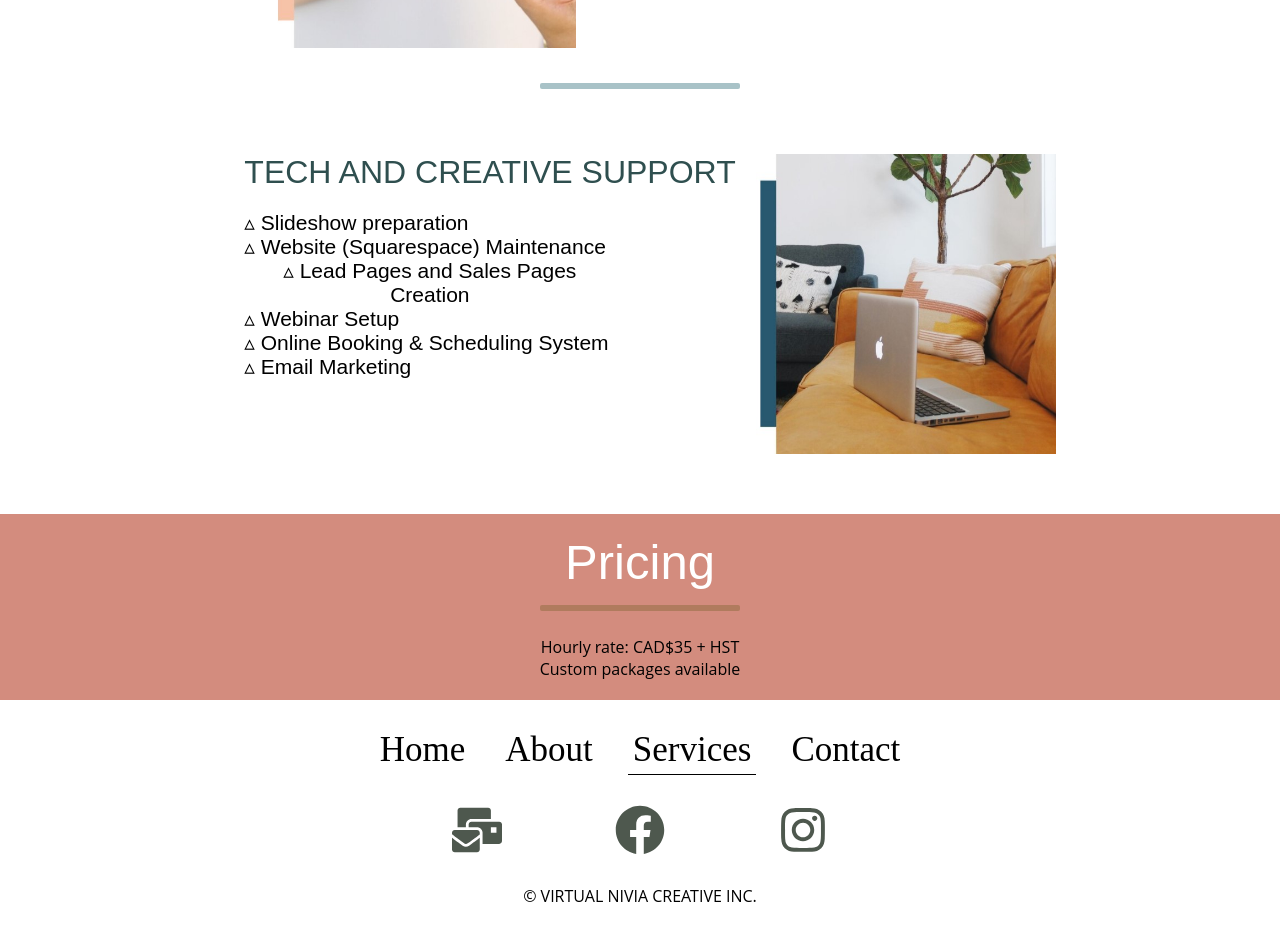
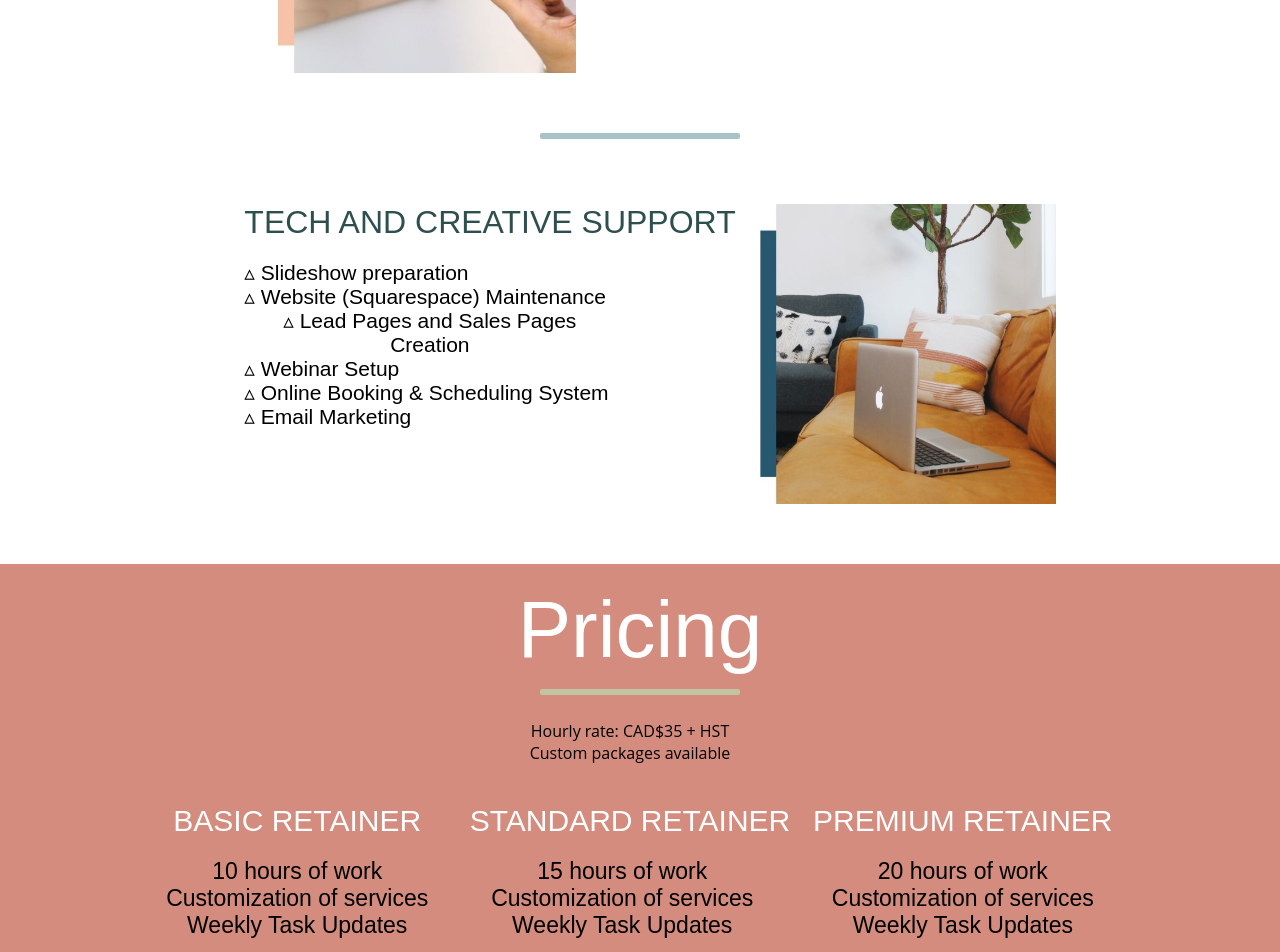
Before and after one commit to jesusjmiranda/virtualAssistantSite, a React (Create React App) app: page /services in a window 1280 px wide. Shown: the part 1520-2472 px from the top of the page. Before the commit the page ends 2442 px from the top, so only its background shows below. Built offline with nearby package versions, Linux system fonts and the light colour scheme.

Commit message:
Add marginTop props to multiple Spacers on Services and styles to pricingbanner

```diff
--- a/src/pages/Services.js
+++ b/src/pages/Services.js
@@ -12,13 +12,14 @@ const Services = () => {
       <ContentBanner color={"rgb(211,140,126)"}>
         <div className={styles.firstBannerTextTitle}>Services</div>
 
-        <Spacer color={"rgb(193,197,163)"} width={180} marginTop={30}/>
+        <Spacer color={"rgb(193,197,163)"} width={180} marginTop={30} />
 
         <div className={styles.firstBannerText}>TAKE BACK YOUR TIME TO</div>
         <div className={styles.firstBannerText}>FOCUS ON WHAT MATTERS</div>
         <div className={styles.firstBannerTextTwo}>the most</div>
 
-        <Spacer color={"rgb(246,195,168)"} width={180} marginTop={10}/>
+        <Spacer color={"rgb(246,195,168)"} width={180} marginTop={10} />
+
       </ContentBanner>
       <ContentBanner color={"white"}>
         <ServiceBanner>
@@ -41,7 +42,7 @@ const Services = () => {
           </div>
         </ServiceBanner>
 
-        <Spacer color={'rgb(168,194,199)'} width={200} />
+        <Spacer color={"rgb(168,194,199)"} width={200} marginTop={45}/>
 
         <ServiceBanner flip={true}>
           <img
@@ -66,9 +67,13 @@ const Services = () => {
           </div>
         </ServiceBanner>
 
-        <Spacer color={'rgb(168,194,199)'} width={200} style={{marginTop: '200px'}}/>
+        <Spacer
+          color={"rgb(168,194,199)"}
+          width={200}
+          marginTop={45}
+        />
 
-        <ServiceBanner >
+        <ServiceBanner>
           <img
             src={thirdImage}
             className={styles.Image}
@@ -95,12 +100,30 @@ const Services = () => {
       </ContentBanner>
       <ContentBanner color={"rgb(211,140,126)"}>
         <div className={styles.PricingTitle}>Pricing</div>
-        <Spacer color={'rgb(176,123,94)'} width={200} marginTop={40} />
+        <Spacer color={"rgb(193,197,163)"} width={200} marginTop={18} />
         <div className={styles.SmallContainer}>
           <p>Hourly rate: CAD$35 + HST</p>
           <p>Custom packages available</p>
         </div>
         <div className={styles.LargeContainer}>
+          <div className={styles.SmallContainer}>
+            <div className={styles.SmallContainerTitle}>BASIC RETAINER</div>
+            <div className={styles.SmallContainerContent}>
+              10 hours of work Customization of services Weekly Task Updates
+            </div>
+          </div>
+          <div className={styles.SmallContainer}>
+            <div className={styles.SmallContainerTitle}>STANDARD RETAINER</div>
+            <div className={styles.SmallContainerContent}>
+              15 hours of work Customization of services Weekly Task Updates
+            </div>
+          </div>
+          <div className={styles.SmallContainer}>
+            <div className={styles.SmallContainerTitle}>PREMIUM RETAINER</div>
+            <div className={styles.SmallContainerContent}>
+              20 hours of work Customization of services Weekly Task Updates
+            </div>
+          </div>
         </div>
       </ContentBanner>
     </>
--- a/src/pages/Services.module.css
+++ b/src/pages/Services.module.css
@@ -57,7 +57,40 @@
 }
 
 .PricingTitle {
+    font-size: 80px;
     font-family: 'Karla', sans-serif;
     color: white;
-    font-size: 49px;
+    margin-bottom: 20px;
+    border: var(--scaffold);
 }
+
+.LargeContainer {
+    display: flex;
+}
+
+.SmallContainer {
+    display: flex;
+    flex-direction: column;
+    margin-bottom: 40px;
+    margin-right: 20px;
+    font-family: 'Karla', sans-serif;
+}
+
+.SmallContainerContent {
+    margin: 20px;
+    width: 265px;
+    font-family: 'Karla', sans-serif;
+    font-size: 23px;
+}
+
+.SmallContainerTitle {
+    font-family: 'Karla', sans-serif;
+    color: white;
+    font-size: 30px;
+}
+
+@media (max-width: 866px) {
+    .LargeContainer {
+        flex-direction: column;
+    }
+}
```
